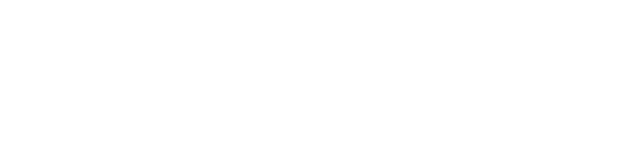
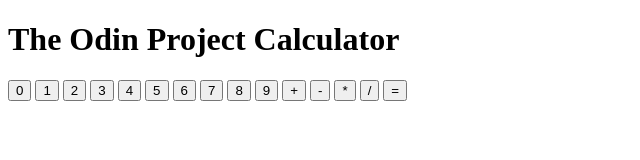
Before and after one commit to anthony-roncal/calculator, a plain HTML site: page index.html in a window 1280 px wide. Shown: the whole page, without its empty margins (0-640 px from the left). Drawn offline with Linux system fonts and the light colour scheme.

Commit message:
add display and buttons to calculator

```diff
--- a/index.html
+++ b/index.html
@@ -9,6 +9,27 @@
     <script src="script.js" defer></script>
 </head>
 <body>
-
+    <h1>The Odin Project Calculator</h1>
+    <div id="calculator-frame">
+        <div id="display">
+            <p id="display-value"></p>
+        </div>
+        <div id="calculator-buttons"></div>
+        <button>0</button>
+        <button>1</button>
+        <button>2</button>
+        <button>3</button>
+        <button>4</button>
+        <button>5</button>
+        <button>6</button>
+        <button>7</button>
+        <button>8</button>
+        <button>9</button>
+        <button>+</button>
+        <button>-</button>
+        <button>*</button>
+        <button>/</button>
+        <button>=</button>
+    </div>
 </body>
 </html>
```
